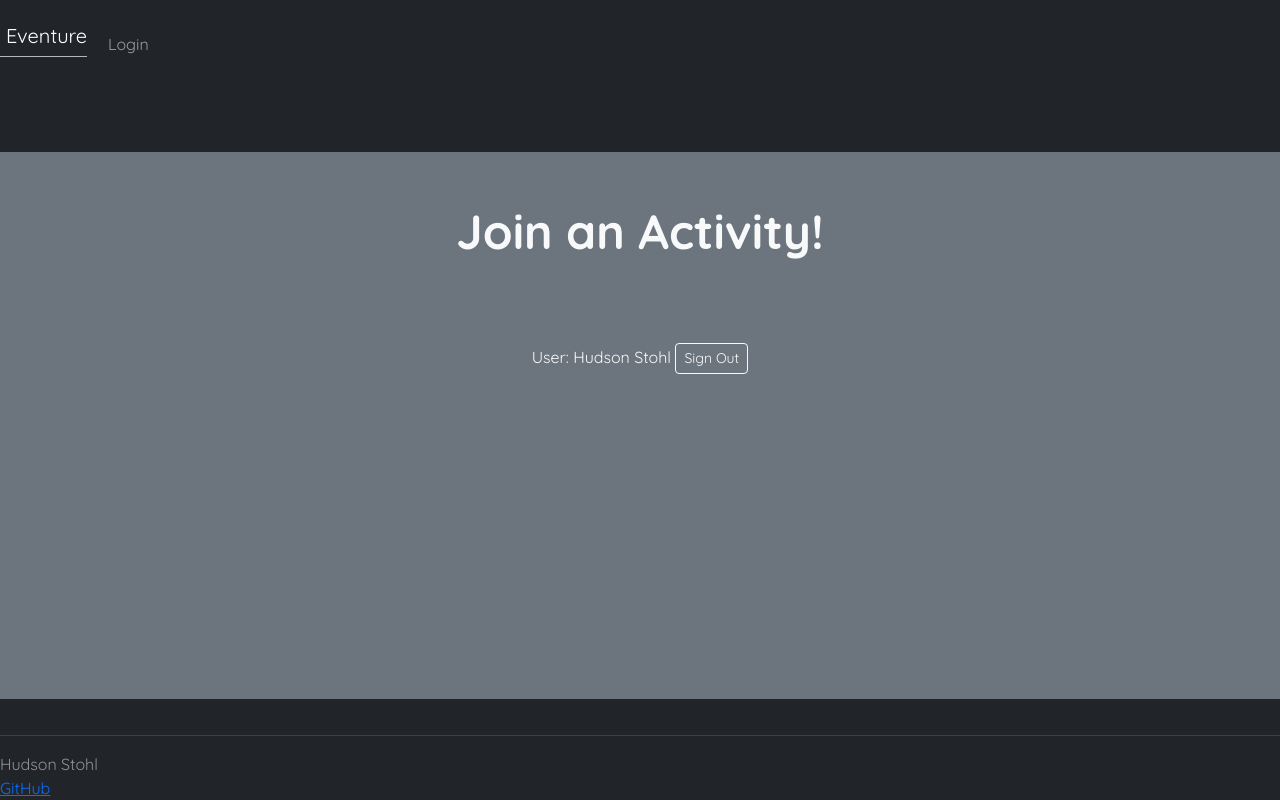
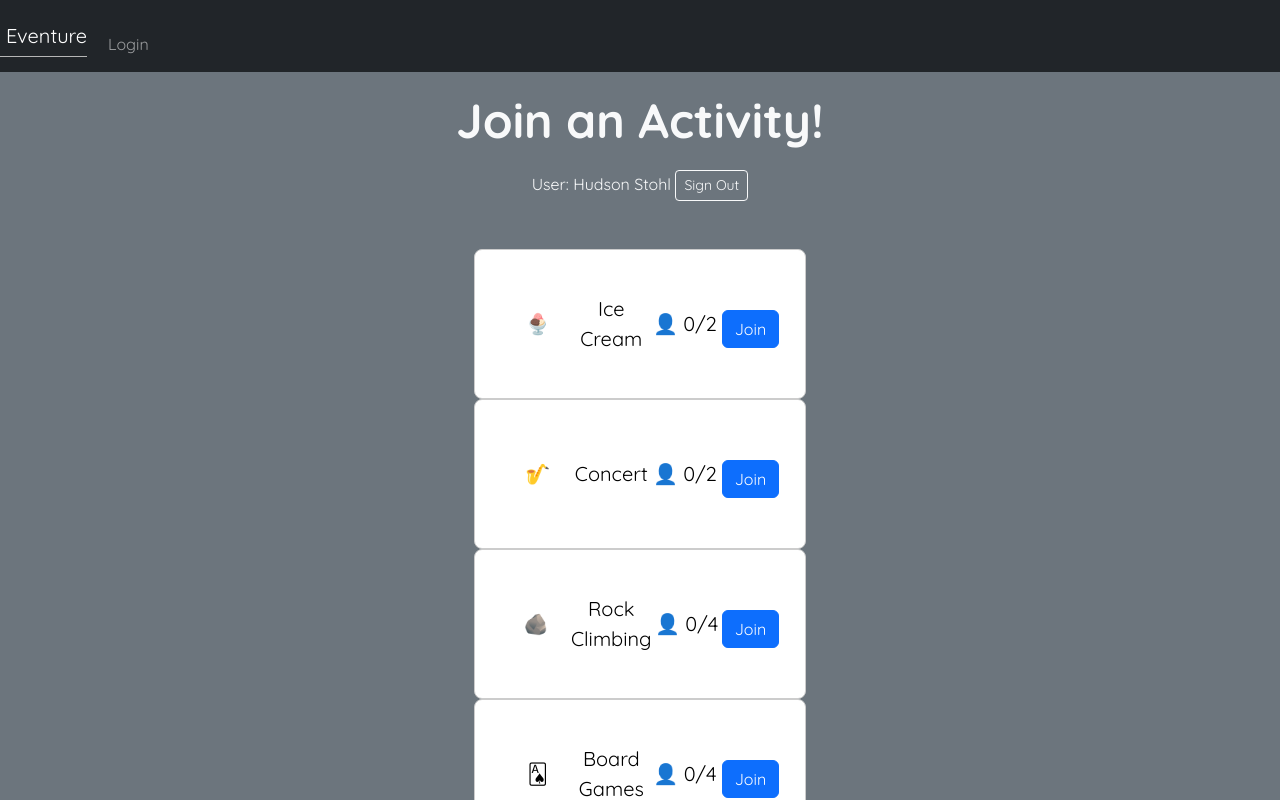
Before and after one commit to hstohl/startup, a React (Vite) app: page /choose in a window 1280 px wide. Shown: the top 800 px of the page. Built offline with nearby package versions, Linux system fonts and the light colour scheme.

Commit message:
update(choose) initializes activities

```diff
--- a/src/choose/activityList.jsx
+++ b/src/choose/activityList.jsx
@@ -1,7 +1,7 @@
 import React from "react";
 import { useNavigate } from "react-router-dom";
 
-import "./choose.css";
+//import "./choose.css";
 
 const initialActivities = [
   { emoji: "🍨", name: "Ice Cream", capacity: [0, 2] },
@@ -51,7 +51,16 @@ const ActivityCard = ({ emoji, name, capacity, group, onJoin }) => {
   );
 };
 
-export function ActivityList({ group, activities, onGroupChoice }) {
+export function ActivityList({ group, onGroupChoice }) {
+  const [activities, setActivities] = React.useState(() => {
+    const storedActivities = localStorage.getItem("activities");
+    return storedActivities ? JSON.parse(storedActivities) : initialActivities;
+  });
+
+  React.useEffect(() => {
+    localStorage.setItem("activities", JSON.stringify(activities));
+  }, [activities]);
+
   const handleJoinActivity = (activityName) => {
     const updatedActivities = activities.map((activity) => {
       if (
@@ -69,7 +78,7 @@ export function ActivityList({ group, activities, onGroupChoice }) {
     onGroupChoice(activityName);
   };
   return (
-    <div className="container">
+    <div className="containerIGuess">
       {activities.map((activity) => (
         <ActivityCard
           key={activity.name}
--- a/src/choose/choose.jsx
+++ b/src/choose/choose.jsx
@@ -34,7 +34,7 @@ export function Choose(props) {
       <div className="container">
         <ActivityList
           group={props.group}
-          activities={activities}
+          //activities={activities}
           onGroupChoice={props.onGroupChoice}
         />
       </div>
```
